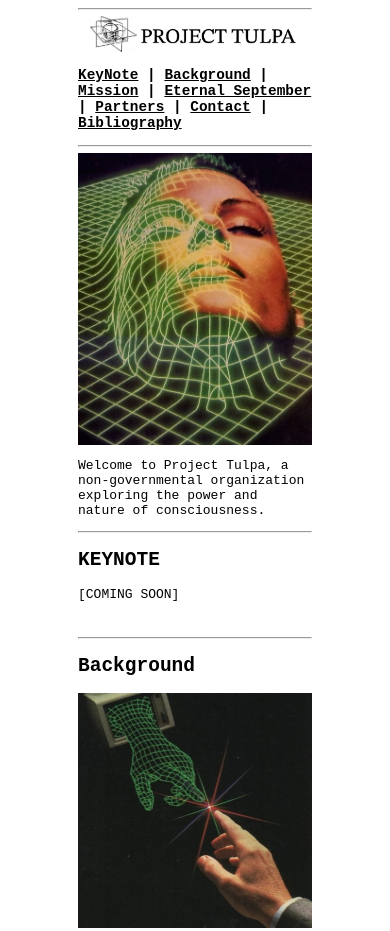
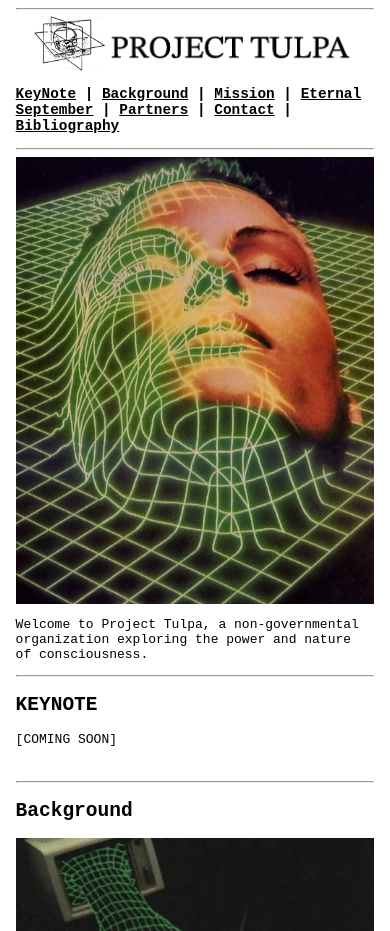
Before and after one commit to ptrkmrsck/project-tulpa, a plain HTML site: page index.html in a window 390 px wide. Shown: the top 931 px of the page. Drawn offline with Linux system fonts and the light colour scheme.

Commit message:
added mobile margin

```diff
--- a/index.html
+++ b/index.html
@@ -44,6 +44,12 @@
     a,
     a:visited {
       color: black;
+    }
+
+    @media (max-width: 480px) {
+      body {
+        margin: 2% 4% 400px 4%;
+      }
     }
   </style>
 </head>
```
